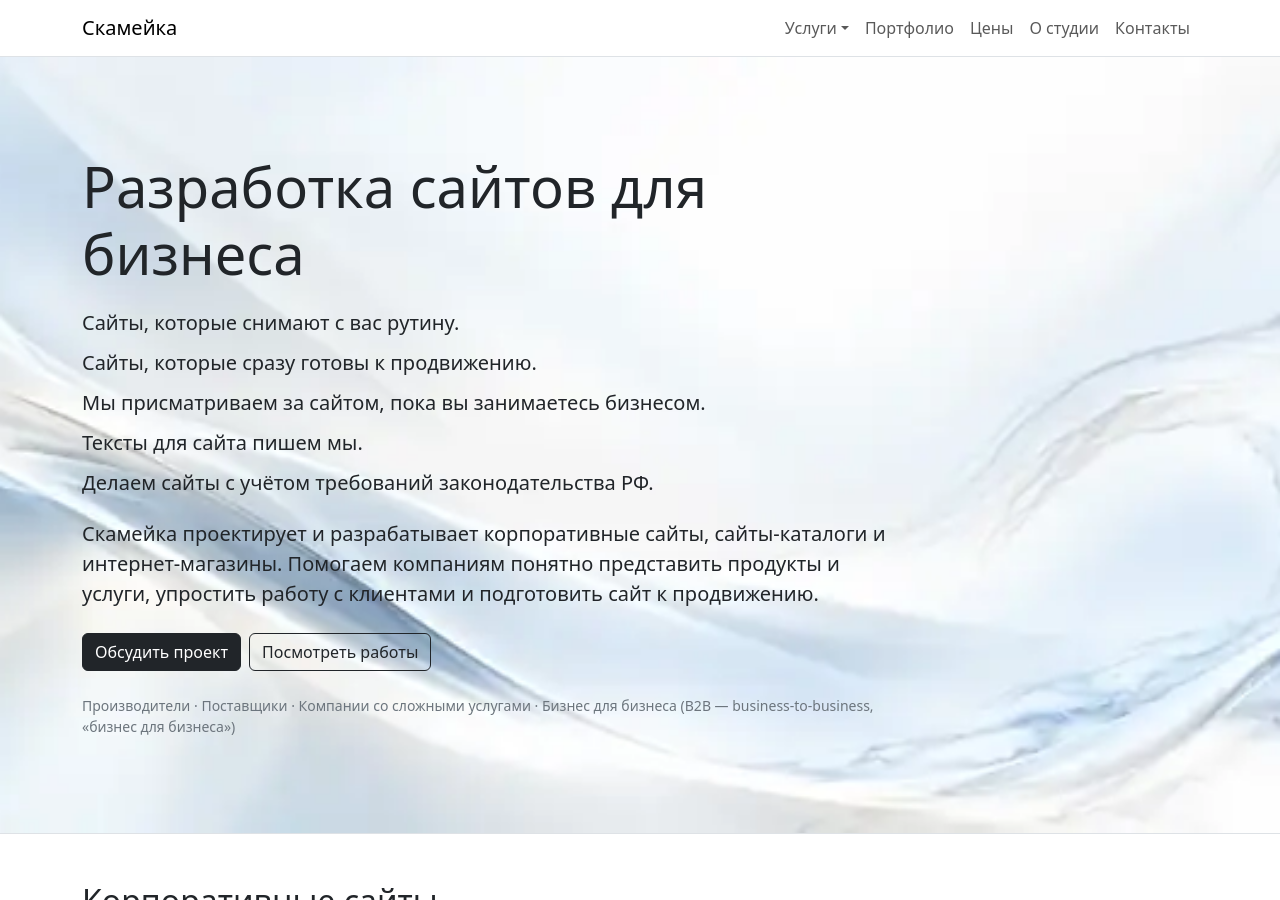
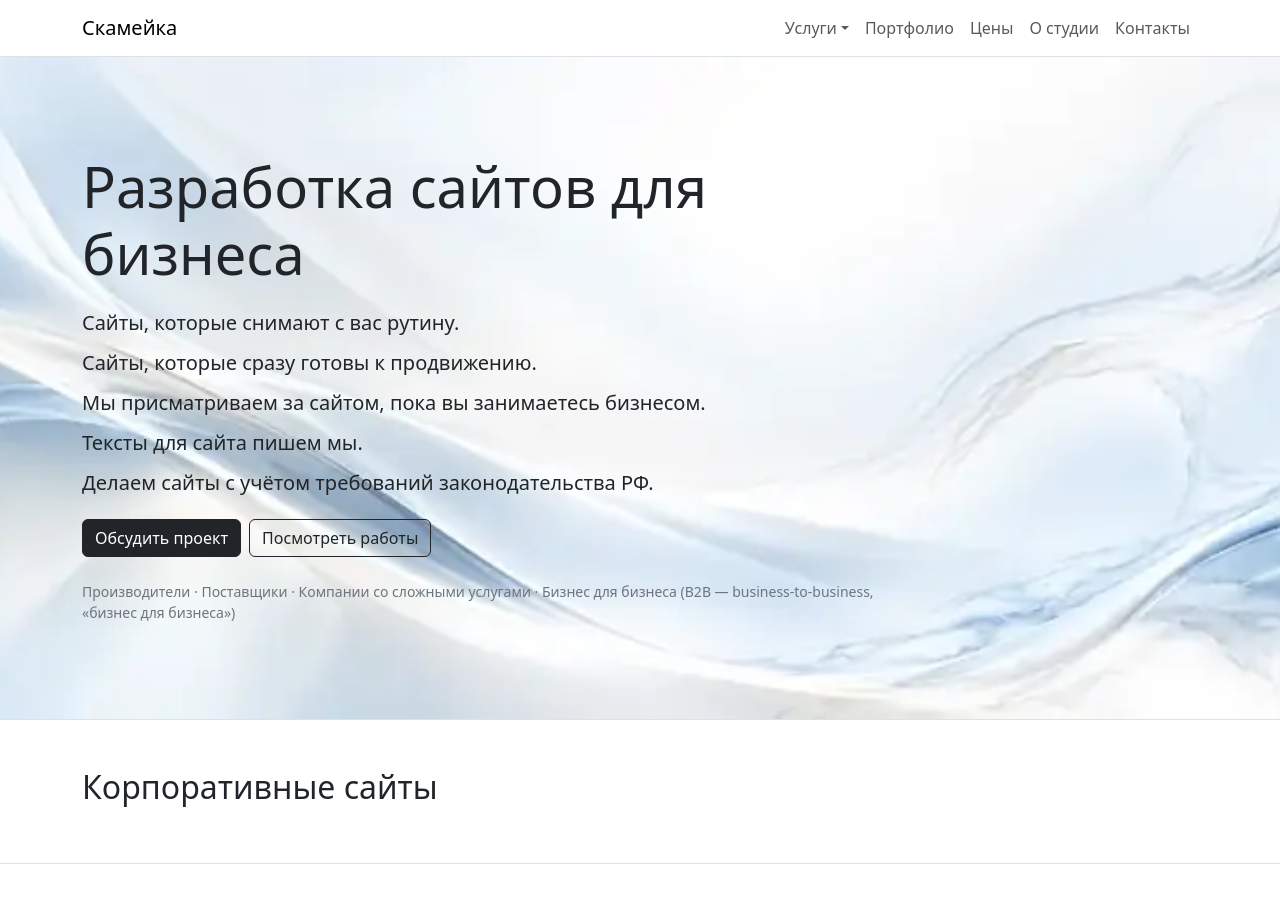
Before and after one commit to Pavel969188/studua, a Jekyll site: the page built from index.html, in a window 1280 px wide and 900 px high. Built offline with Jekyll 4.4.1, drawn with Linux system fonts in a browser that asks for light colours.

Commit message:
Remove homepage hero lead text

```diff
--- a/index.html
+++ b/index.html
@@ -8,7 +8,6 @@ hero_points:
   - "Мы присматриваем за сайтом, пока вы занимаетесь бизнесом."
   - "Тексты для сайта пишем мы."
   - "Делаем сайты с учётом требований законодательства РФ."
-lead: "Скамейка проектирует и разрабатывает корпоративные сайты, сайты-каталоги и интернет-магазины. Помогаем компаниям понятно представить продукты и услуги, упростить работу с клиентами и подготовить сайт к продвижению."
 hero_primary_label: "Обсудить проект"
 hero_primary_url: "/kontakty/"
 hero_secondary_label: "Посмотреть работы"
```
